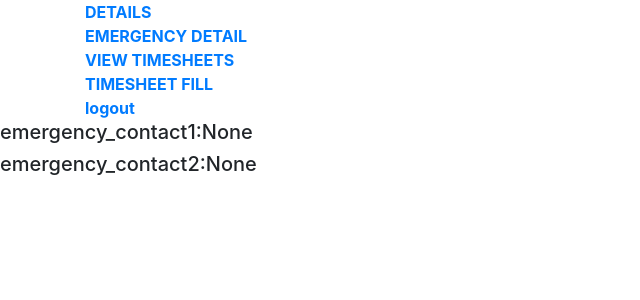
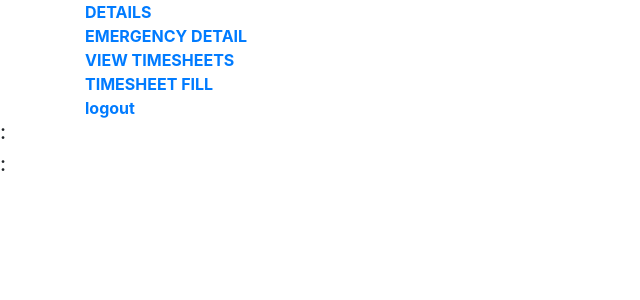
Before and after one commit to yaswanth526/emslatest1, a Django app: template template/emergency_detail.html in a window 1280 px wide. Shown: the top 300 px of the page, without its empty margins (0-640 px from the left). Run offline with Django 3.2, Linux system fonts and the light colour scheme; the template is opened without the code that fills it, so the values that code supplies are empty; the visitor is signed in with stand-in values (Sample User, id 1); some libraries are stand-ins or nearby versions.

Commit message:
First commit

```diff
--- a/app/forms.py
+++ b/app/forms.py
@@ -8,9 +8,9 @@ class PlaceholderMixin:
         field_names = [field_name for field_name, _ in self.fields.items()]
         self.fields['email'].widget.attrs.update({'pattern':'[a-zA-Z]+[a-zA-Z0-9]+.apss@gmail.com','title':'Use only endwith ".apss@gmail.com"  and starts with character'})
         self.fields['username'].widget.attrs.update({ 'pattern':'[a-zA-Z]+','title':'Use only characters'})
-#        self.fields['phone'].widget.attrs.update({ 'pattern':'/(2|3|4|5|6|7|8|9)\d{9}/','title':'Use only integers'})
-#        self.fields['emergency_contact1'].widget.attrs.update({ 'pattern':'/(2|3|4|5|6|7|8|9)\d{9}/','title':'Use only integers'})
-#        self.fields['emergency_contact2'].widget.attrs.update({ 'pattern':'/(2|3|4|5|6|7|8|9)\d{9}/','title':'Use only integers'})
+        self.fields['phone'].widget.attrs.update({ 'pattern':'(2|3|4|5|6|7|8|9)\d{9}','title':'Use only integers'})
+        self.fields['emergency_contact1'].widget.attrs.update({ 'pattern':'(2|3|4|5|6|7|8|9)\d{9}','title':'Use only integers'})
+        self.fields['emergency_contact2'].widget.attrs.update({ 'pattern':'(2|3|4|5|6|7|8|9)\d{9}','title':'Use only integers'})
         self.fields['first_name'].widget.attrs.update({ 'pattern':'[a-zA-Z]+','title':'Use only characters'})
         self.fields['last_name'].widget.attrs.update({ 'pattern':'[a-zA-Z]+','title':'Use only characters'})
         for field_name in field_names:
--- a/app/models.py
+++ b/app/models.py
@@ -57,12 +57,12 @@ class User(AbstractBaseUser):
     username=models.CharField(max_length=30,unique=True)
     gender=models.CharField(max_length=6,choices=GENDER_CHOICES)
     photo=models.ImageField(upload_to='profile_photos/')
-    phone = models.IntegerField(blank=True)
+    phone = models.CharField(max_length=25,blank=True)
     date_joined=models.DateTimeField(verbose_name='date joined',auto_now_add=True)
     emergency_contact1_name=models.CharField(max_length=25,blank=True)
-    emergency_contact1=models.IntegerField(blank=True)
+    emergency_contact1=models.CharField(max_length=25,blank=True)
     emergency_contact2_name=models.CharField(max_length=25,blank=True)
-    emergency_contact2=models.IntegerField(blank=True)
+    emergency_contact2=models.CharField(max_length=25,blank=True)
     employee_type=models.CharField(max_length=25,blank=True,choices=EMPLOYEMENT_TYPE)
     first_name=models.CharField(max_length=30,blank=True)
     last_name=models.CharField(max_length=30,blank=True)
@@ -71,7 +71,6 @@ class User(AbstractBaseUser):
     is_active=models.BooleanField(default=True)
     is_staff=models.BooleanField(default=False)
     is_superuser= models.BooleanField(default=False)
-
     USERNAME_FIELD = 'email'
     REQUIRED_FIELDS = ['username']
 
--- /dev/null
+++ b/requirements.txt
@@ -0,0 +1,6 @@
+asgiref==3.2.7
+Django==3.0.5
+mysqlclient==1.4.6
+Pillow==7.1.2
+pytz==2020.1
+sqlparse==0.3.1
--- a/template/emergency_detail.html
+++ b/template/emergency_detail.html
@@ -9,8 +9,8 @@
   </head>
   <body>
   <div>
-    <h5 id='rcorners2'>emergency_contact1:{{user.emergency_contact1}}</h5>
-    <h5 id='rcorners2'>emergency_contact2:{{user.emergency_contact2}}</h5>
+    <h5 id='rcorners2'>{{user.emergency_contact1_name}}:{{user.emergency_contact1}}</h5>
+    <h5 id='rcorners2'>{{user.emergency_contact2_name}}:{{user.emergency_contact2}}</h5>
       </div>
   </body>
 </html>
```
Also changed, not shown: emslatest1/settings.py (+8 -1 lines), app/migrations/0001_initial.py, app/migrations/0002_auto_20200413_2123.py (deleted), app/migrations/0003_auto_20200413_2142.py (deleted), app/migrations/0004_auto_20200428_2003.py (deleted), app/migrations/0005_auto_20200428_2146.py (deleted), db.sqlite3 (added), media/profile_photos/Screenshot_1.png (added), media/profile_photos/Screenshot_1_pkuqjIM.png (added), media/profile_photos/map.png (added), media/profile_photos/map_cbIegc1.png (added).
